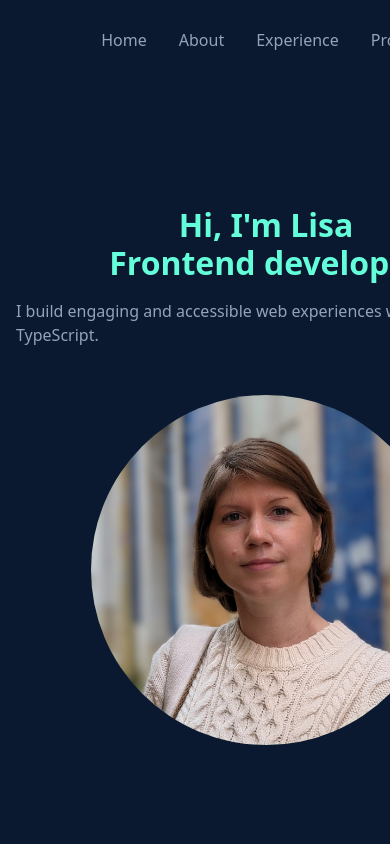
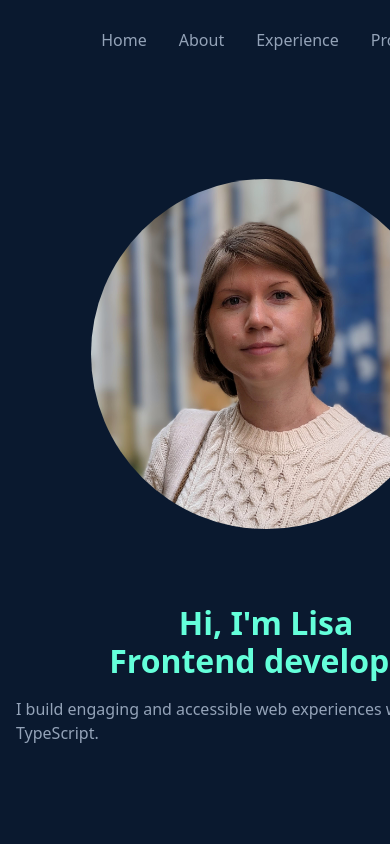
Before and after one commit to ElizabethSh/project-zero, a React (Vite) app: page / in a window 390 px wide. Shown: the top 844 px of the page. Built offline with nearby package versions, Linux system fonts and the light colour scheme.

Commit message:
Update styles for the home page

```diff
--- a/src/pages/home/home.scss
+++ b/src/pages/home/home.scss
@@ -12,10 +12,10 @@
 
   .home__image {
     border-radius: 50%;
+    height: 25rem;
+    justify-self: end;
+    object-fit: cover;
     width: 25rem;
-    height: 25rem;
-    object-fit: cover;
-    justify-self: center;
 
     @media (max-width: 480px) {
       width: 250px;
@@ -23,8 +23,10 @@
     }
 
     @media (max-width: 768px) {
+      height: 350px;
+      justify-self: center;
+      order: -1;
       width: 350px;
-      height: 350px;
     }
   }
 
```
